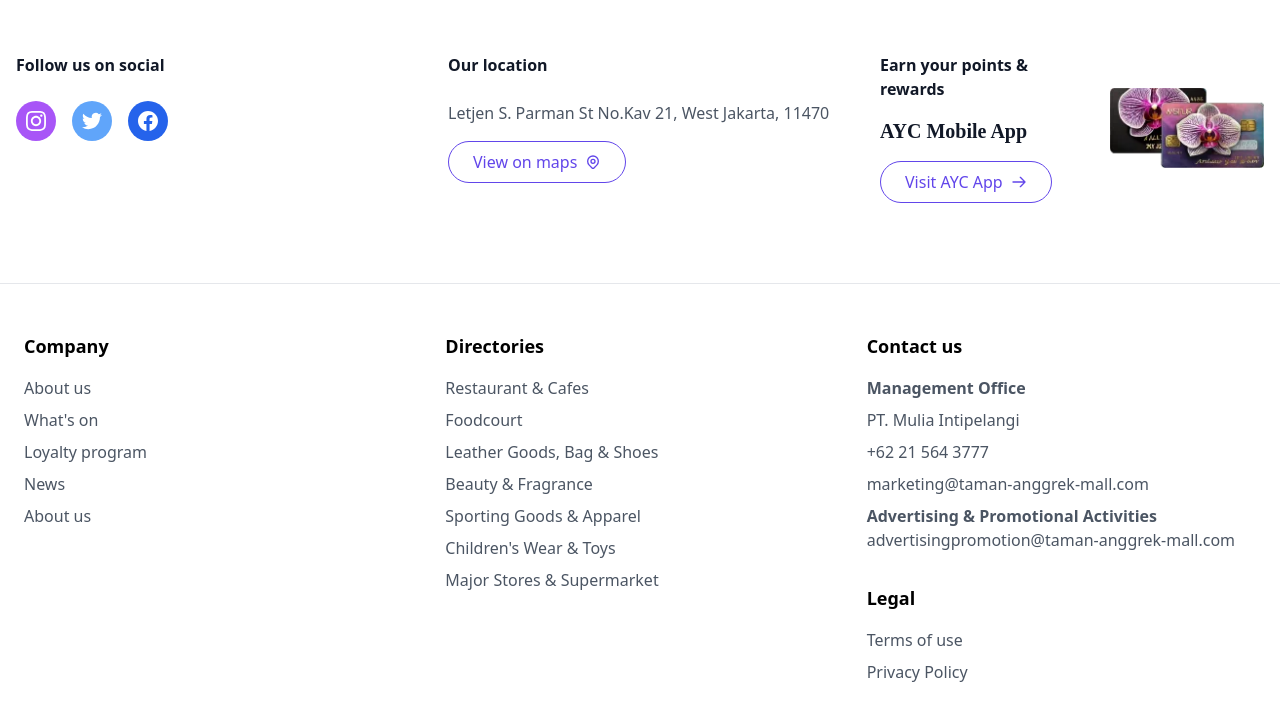
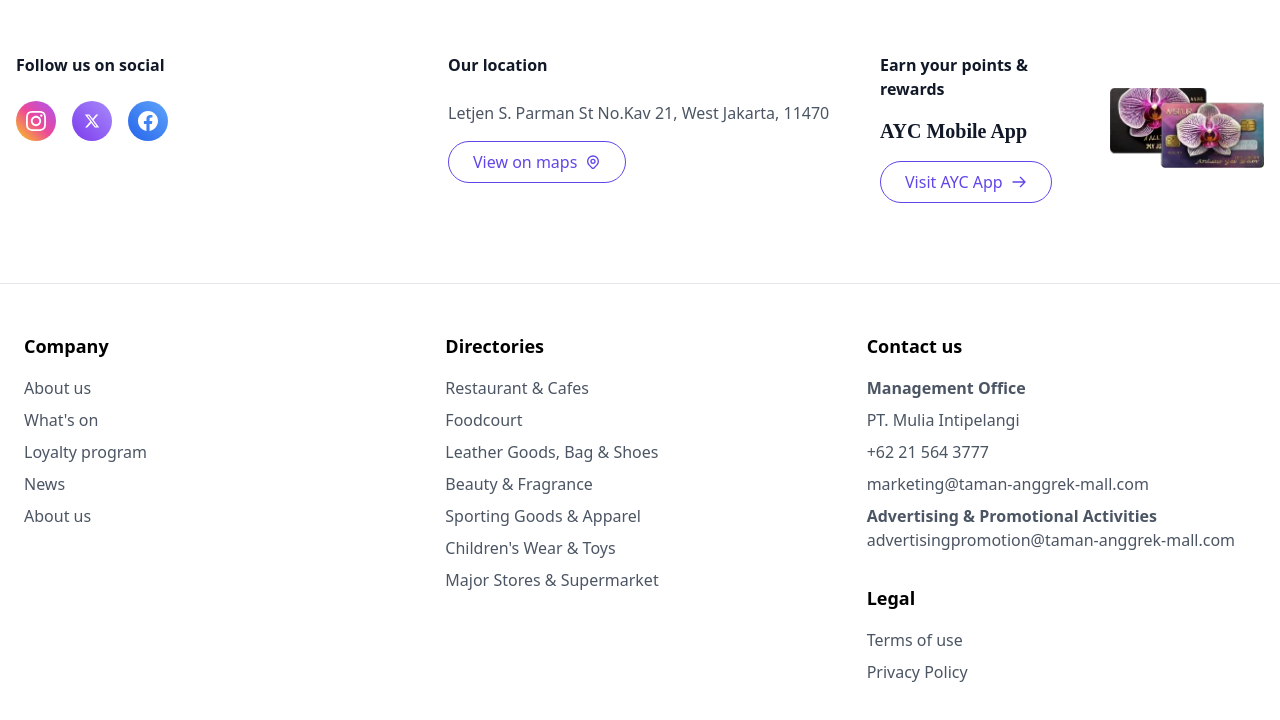
Before and after one commit to mqsavio21/MTAWEB, a website: page contact.html in a window 1280 px wide. Shown: the part 2386-3106 px from the top of the page. Drawn offline with Linux system fonts and the light colour scheme; a web font is replaced by a local one.

Commit message:
icon gradient

```diff
--- a/contact.html
+++ b/contact.html
@@ -364,20 +364,21 @@
                     <div class="py-4">
                         <h3 class="text-gray-900 font-bold mb-6">Follow us on social</h3>
                         <div class="flex space-x-4">
-                            <a href="#" class="w-10 h-10 bg-purple-500 rounded-full flex items-center justify-center">
-                                <!-- Instagram icon -->
+                            <!-- Instagram icon with gradient -->
+                            <a href="#" class="w-10 h-10 rounded-full flex items-center justify-center bg-gradient-to-tr from-yellow-400 via-pink-500 to-purple-500">
                                 <svg class="w-5 h-5 text-white" fill="currentColor" viewBox="0 0 24 24">
                                     <path d="M12 2.163c3.204 0 3.584.012 4.85.07 3.252.148 4.771 1.691 4.919 4.919.058 1.265.069 1.645.069 4.849 0 3.205-.012 3.584-.069 4.849-.149 3.225-1.664 4.771-4.919 4.919-1.266.058-1.644.07-4.85.07-3.204 0-3.584-.012-4.849-.07-3.26-.149-4.771-1.699-4.919-4.92-.058-1.265-.07-1.644-.07-4.849 0-3.204.013-3.583.07-4.849.149-3.227 1.664-4.771 4.919-4.919 1.266-.057 1.645-.069 4.849-.069zm0-2.163c-3.259 0-3.667.014-4.947.072-4.358.2-6.78 2.618-6.98 6.98-.059 1.281-.073 1.689-.073 4.948 0 3.259.014 3.668.072 4.948.2 4.358 2.618 6.78 6.98 6.98 1.281.058 1.689.072 4.948.072 3.259 0 3.668-.014 4.948-.072 4.354-.2 6.782-2.618 6.979-6.98.059-1.28.073-1.689.073-4.948 0-3.259-.014-3.667-.072-4.947-.196-4.354-2.617-6.78-6.979-6.98-1.281-.059-1.69-.073-4.949-.073zm0 5.838c-3.403 0-6.162 2.759-6.162 6.162s2.759 6.163 6.162 6.163 6.162-2.759 6.162-6.163c0-3.403-2.759-6.162-6.162-6.162zm0 10.162c-2.209 0-4-1.79-4-4 0-2.209 1.791-4 4-4s4 1.791 4 4c0 2.21-1.791 4-4 4zm6.406-11.845c-.796 0-1.441.645-1.441 1.44s.645 1.44 1.441 1.44c.795 0 1.439-.645 1.439-1.44s-.644-1.44-1.439-1.44z"/>
                                 </svg>
                             </a>
-                            <a href="#" class="w-10 h-10 bg-blue-400 rounded-full flex items-center justify-center">
-                                <!-- Twitter icon -->
-                                <svg class="w-5 h-5 text-white" fill="currentColor" viewBox="0 0 24 24">
-                                    <path d="M23.953 4.57a10 10 0 01-2.825.775 4.958 4.958 0 002.163-2.723c-.951.555-2.005.959-3.127 1.184a4.92 4.92 0 00-8.384 4.482C7.69 8.095 4.067 6.13 1.64 3.162a4.822 4.822 0 00-.666 2.475c0 1.71.87 3.213 2.188 4.096a4.904 4.904 0 01-2.228-.616v.06a4.923 4.923 0 003.946 4.827 4.996 4.996 0 01-2.212.085 4.936 4.936 0 004.604 3.417 9.867 9.867 0 01-6.102 2.105c-.39 0-.779-.023-1.17-.067a13.995 13.995 0 007.557 2.209c9.053 0 13.998-7.496 13.998-13.985 0-.21 0-.42-.015-.63A9.935 9.935 0 0024 4.59z"/>
+                            <!-- X (Twitter) icon with gradient -->
+                            <a href="#" class="w-10 h-10 rounded-full flex items-center justify-center bg-gradient-to-tr from-violet-600 to-violet-400">
+                                <!-- New X logo -->
+                                <svg class="w-4 h-4 text-white" fill="currentColor" viewBox="0 0 24 24">
+                                    <path d="M18.244 2.25h3.308l-7.227 8.26 8.502 11.24H16.17l-5.214-6.817L4.99 21.75H1.68l7.73-8.835L1.254 2.25H8.08l4.713 6.231zm-1.161 17.52h1.833L7.084 4.126H5.117z"/>
                                 </svg>
                             </a>
-                            <a href="#" class="w-10 h-10 bg-blue-600 rounded-full flex items-center justify-center">
-                                <!-- Facebook icon -->
+                            <!-- Facebook icon with gradient -->
+                            <a href="#" class="w-10 h-10 rounded-full flex items-center justify-center bg-gradient-to-tr from-blue-600 to-blue-400">
                                 <svg class="w-5 h-5 text-white" fill="currentColor" viewBox="0 0 24 24">
                                     <path d="M24 12.073c0-6.627-5.373-12-12-12s-12 5.373-12 12c0 5.99 4.388 10.954 10.125 11.854v-8.385H7.078v-3.47h3.047V9.43c0-3.007 1.792-4.669 4.533-4.669 1.312 0 2.686.235 2.686.235v2.953H15.83c-1.491 0-1.956.925-1.956 1.874v2.25h3.328l-.532 3.47h-2.796v8.385C19.612 23.027 24 18.062 24 12.073z"/>
                                 </svg>
```
Also changed, not shown: dist/output.css.
